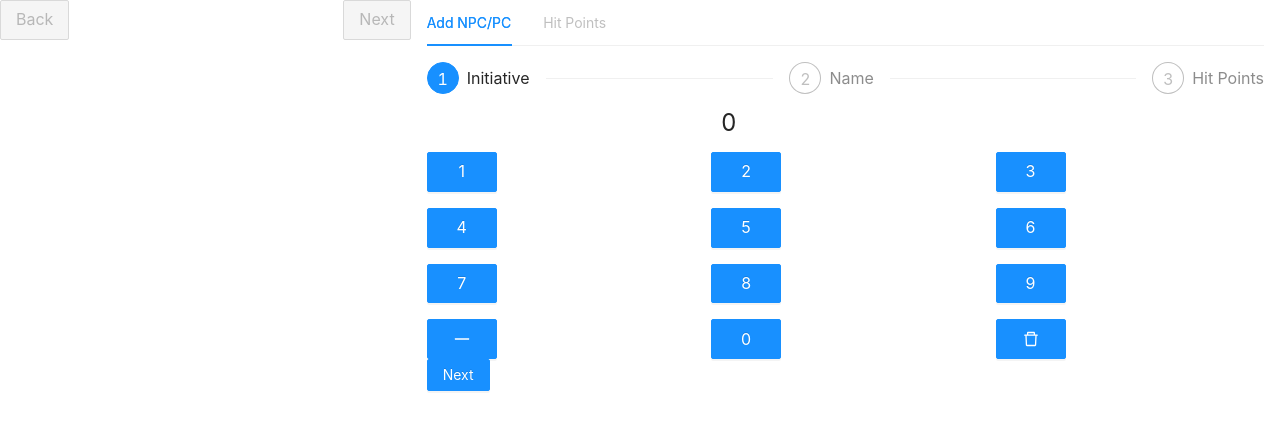
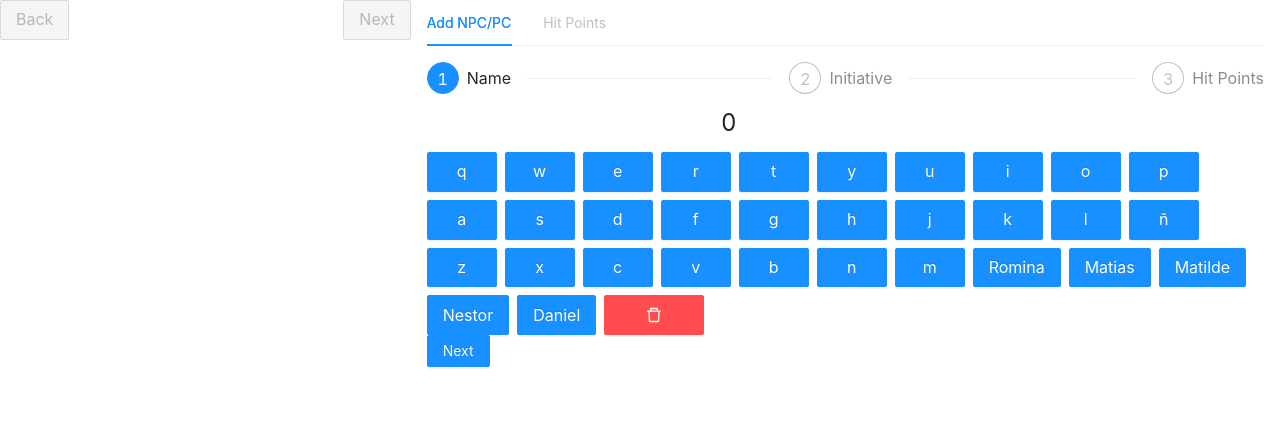
Before and after one commit to santiagoclv/dnd-combat-tracker, a React (Create React App) app: page / in a window 1280 px wide. Shown: the top 430 px of the page. Built offline with nearby package versions, Linux system fonts and the light colour scheme.

Commit message:
HitPoints and Danger button

```diff
--- a/src/App.js
+++ b/src/App.js
@@ -10,11 +10,12 @@ const { TabPane } = Tabs;
 const { Step } = Steps;
 
 const steps = [
+
+    {
+        title: 'Name',
+    },
     {
         title: 'Initiative',
-    },
-    {
-        title: 'Name',
     },
     {
         title: 'Hit Points',
@@ -176,10 +177,10 @@ export default function App() {
                             ))}
                         </Steps>
                         {
-                            current === 0 && <Initiative state={state} dispatch={dispatch} />
+                            current === 1 && <Initiative state={state} dispatch={dispatch} />
                         }
                         {
-                            current === 1 && <Name state={state} dispatch={dispatch} />
+                            current === 0 && <Name state={state} dispatch={dispatch} />
                         }
                         {
                             current === 2 && <HitPoints state={state} dispatch={dispatch} />
--- a/src/HitPoints/index.js
+++ b/src/HitPoints/index.js
@@ -15,18 +15,19 @@ const buttons = [
     { value: "9", type: 'writeInputHitpoints' },
     { },
     { value: "0", type: 'writeInputHitpoints' },
-    { Icon: DeleteOutlined, type: 'deleteInputHitpoints' },
+    { Icon: DeleteOutlined, type: 'deleteInputHitpoints', danger: true },
 ];
 
 
 function Keyboard({dispatch}) {
     return (
 
-            buttons.map(({ type, value, Icon }) => {
+            buttons.map(({ type, value, Icon, danger }) => {
                 if(!type) return <Col span={8} key={"vacio"} />;
                 return (
                     <Col span={8} key={value ?? type}>
                         <Button
+                            danger={danger}
                             size="large"
                             style={{ minWidth: '70px', height: '100%' }}
                             type="primary" onClick={() => dispatch({ type, value })} >
--- a/src/Initiative/index.js
+++ b/src/Initiative/index.js
@@ -15,17 +15,18 @@ const buttons = [
     { value: "9", type: 'writeInputInitiative' },
     { Icon: LineOutlined, type: 'negativeInputInitiative' },
     { value: "0", type: 'writeInputInitiative' },
-    { Icon: DeleteOutlined, type: 'deleteInputInitiative' },
+    { Icon: DeleteOutlined, type: 'deleteInputInitiative', danger: true },
 ];
 
 
 function Keyboard({dispatch}) {
     return (
 
-            buttons.map(({ type, value, Icon }) => {
+            buttons.map(({ type, value, Icon, danger }) => {
                 return (
                     <Col span={8} key={value}>
                         <Button
+                            danger={danger}
                             size="large"
                             style={{ minWidth: '70px', height: '100%' }}
                             type="primary" onClick={() => dispatch({ type, value })} >
--- a/src/Name/index.js
+++ b/src/Name/index.js
@@ -31,6 +31,12 @@ const buttonLetters = [
     { value : "b", type: "writeInputName" },
     { value : "n", type: "writeInputName" },
     { value : "m", type: "writeInputName" },
+
+    { value : "Romina", type: "writeInputName" },
+    { value : "Matias", type: "writeInputName" },
+    { value : "Matilde", type: "writeInputName" },
+    { value : "Nestor", type: "writeInputName" },
+    { value : "Daniel", type: "writeInputName" },
 ];
 
 function Keyboard({dispatch}) {
@@ -62,11 +68,11 @@ export default function Name({dispatch, state}) {
             </Row>
             <Row gutter={[8, 8]}>
                 <Keyboard dispatch={dispatch} />
-                <Col span={2} />
                 <Col >
                     <Button
+                        danger
                         size="large"
-                        style={{ minWidth: '70px', height: '100%' }}
+                        style={{ width: '100px', height: '100%' }}
                         type="primary" onClick={() => dispatch({ type: 'deleteInputName' })} >
                         <DeleteOutlined />
                     </Button>
```
